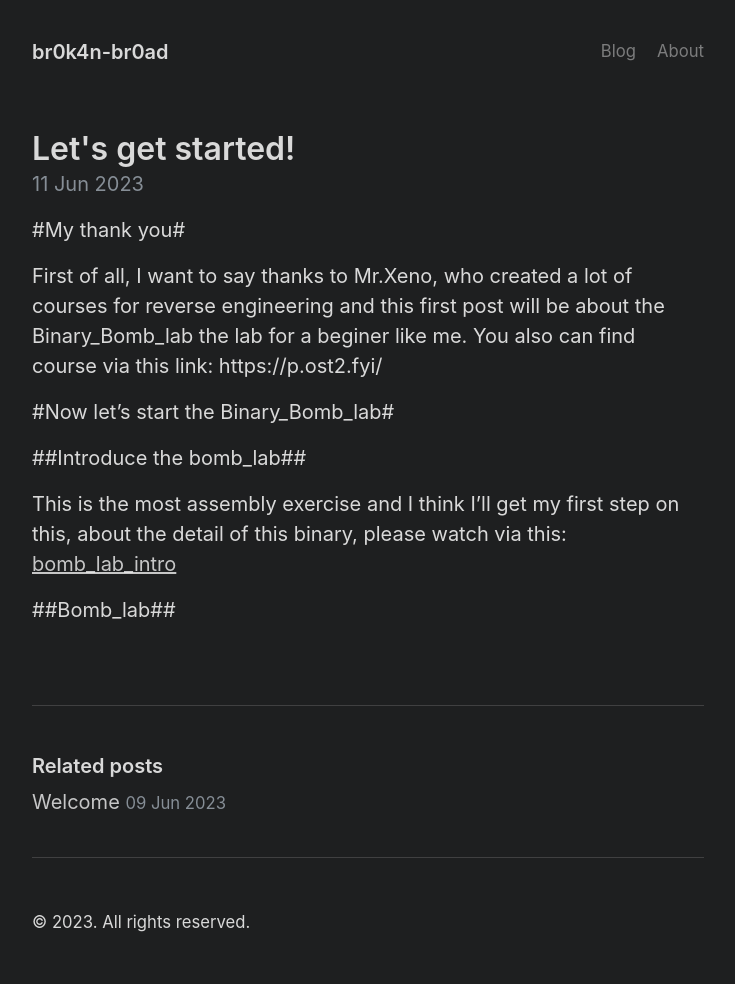
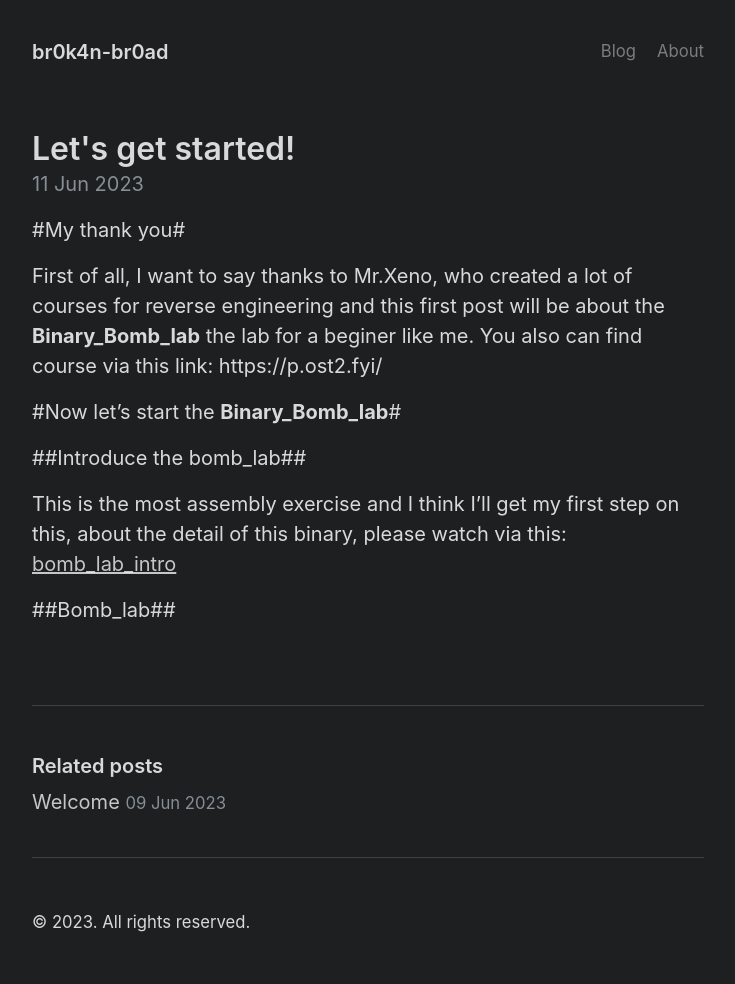
Before and after one commit to br0k4n/br0k4n.github.io, a Jekyll site: the page built from _posts/2023-06-11-Let's-get-started.md, in a window 1280 px wide. Shown: the whole page, without its empty margins (272-1007 px from the left). Built offline with Jekyll 4.4.1, drawn with Linux system fonts in a browser that asks for light colours.

```diff
--- a/_posts/2023-06-11-Let's-get-started.md
+++ b/_posts/2023-06-11-Let's-get-started.md
@@ -6,10 +6,10 @@ title: Let's get started!
 
 #My thank you#
 
-First of all, I want to say thanks to Mr.Xeno, who created a lot of courses for reverse engineering and this first post will be about the Binary_Bomb_lab the lab for a beginer like me.
+First of all, I want to say thanks to Mr.Xeno, who created a lot of courses for reverse engineering and this first post will be about the **Binary_Bomb_lab** the lab for a beginer like me.
 You also can find course via this link: https://p.ost2.fyi/
 
-#Now let's start the Binary_Bomb_lab#
+#Now let's start the **Binary_Bomb_lab**#
 
 ##Introduce the bomb_lab##
 
```
